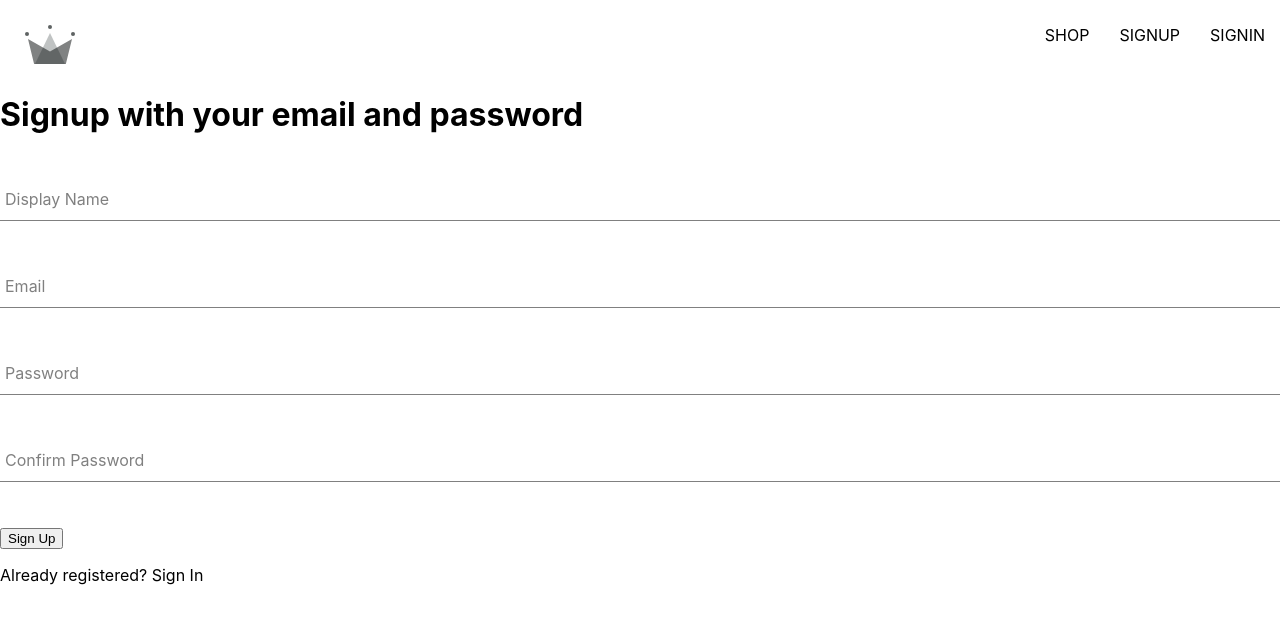
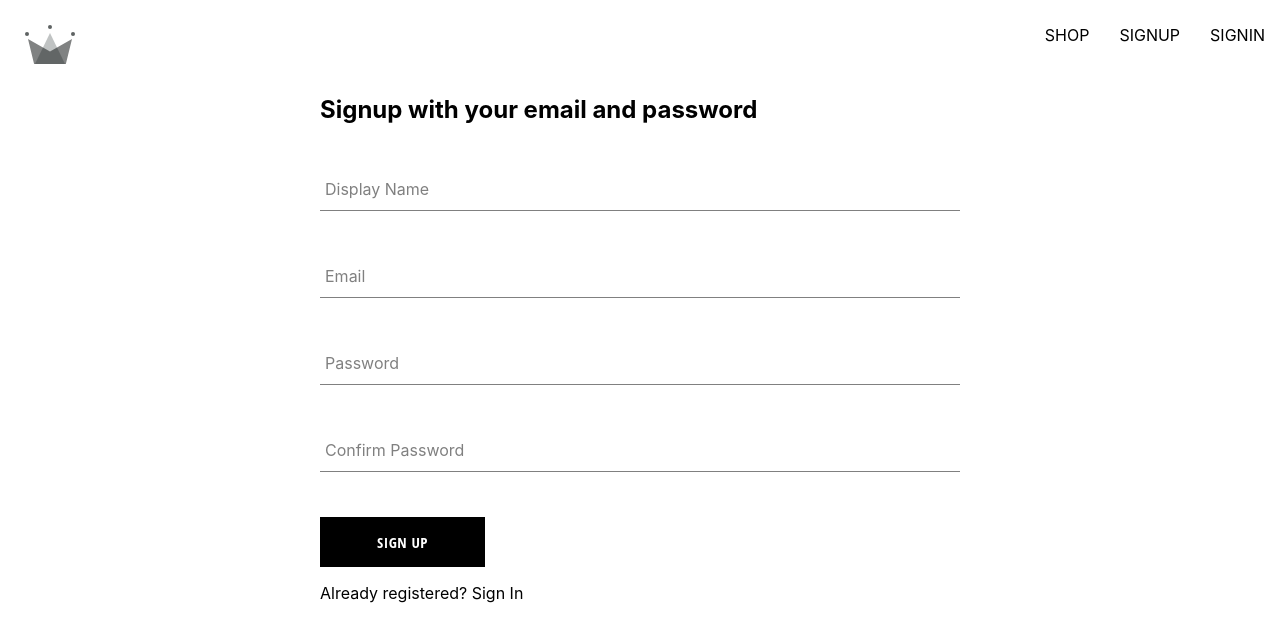
Before and after one commit to Precious2912/e-commerce-web-app, a React (Create React App) app: page /sign-up in a window 1280 px wide. Shown: the top 642 px of the page. Built offline with nearby package versions, Linux system fonts and the light colour scheme.

Commit message:
added button component

```diff
--- /dev/null
+++ b/src/components/button/button.component.jsx
@@ -0,0 +1,19 @@
+import './button.styles.scss'
+
+const BUTTON_TYPE_CLASSES = {
+  google: "google-sign-in",
+  inverted: "inverted",
+};
+
+const Button = ({ children, buttonType, ...otherProps }) => {
+  return (
+    <button
+      className={`button-container ${BUTTON_TYPE_CLASSES[buttonType]}`}
+      {...otherProps}
+    >
+      {children}
+    </button>
+  );
+};
+
+export default Button;
--- /dev/null
+++ b/src/components/button/button.styles.scss
@@ -0,0 +1,46 @@
+.button-container {
+  min-width: 165px;
+  width: auto;
+  height: 50px;
+  letter-spacing: 0.5px;
+  line-height: 50px;
+  padding: 0 35px 0 35px;
+  font-size: 15px;
+  background-color: black;
+  color: white;
+  text-transform: uppercase;
+  font-family: 'Open Sans Condensed';
+  font-weight: bolder;
+  border: none;
+  cursor: pointer;
+  display: flex;
+  justify-content: center;
+
+  &:hover {
+    background-color: white;
+    color: black;
+    border: 1px solid black;
+  }
+
+  &.google-sign-in {
+    background-color: #4285f4;
+    color: white;
+
+    &:hover {
+      background-color: #357ae8;
+      border: none;
+    }
+  }
+
+  &.inverted {
+    background-color: white;
+    color: black;
+    border: 1px solid black;
+
+    &:hover {
+      background-color: black;
+      color: white;
+      border: none;
+    }
+  }
+}
--- a/src/routes/sign-up/sign-up.component.jsx
+++ b/src/routes/sign-up/sign-up.component.jsx
@@ -5,6 +5,8 @@
   createUserDocFromAuth,
 } from "../../utils/firebase/firebase.utils";
 import FormInput from "../../components/form-input/form-input.component";
+import Button from "../../components/button/button.component";
+import './sign-up.styles.scss'
 
 const initialFormState = {
   displayName: "",
@@ -52,8 +54,8 @@
     setFormFields({ ...formFields, [name]: value });
   };
   return (
-    <div>
-      <h1>Signup with your email and password</h1>
+    <div className="sign-up-container">
+      <h2>Signup with your email and password</h2>
       <form
         onSubmit={(event) => {
           handleSubmit(event);
@@ -103,7 +105,7 @@
           }}
         />
 
-        <button type="submit">Sign Up</button>
+        <Button type="submit">Sign Up</Button>
         <p>
           Already registered? <Link to="/sign-in">Sign In</Link>
         </p>
--- /dev/null
+++ b/src/routes/sign-up/sign-up.styles.scss
@@ -0,0 +1,4 @@
+.sign-up-container{
+    width: 50%;
+    margin: 0 auto;
+}
```
